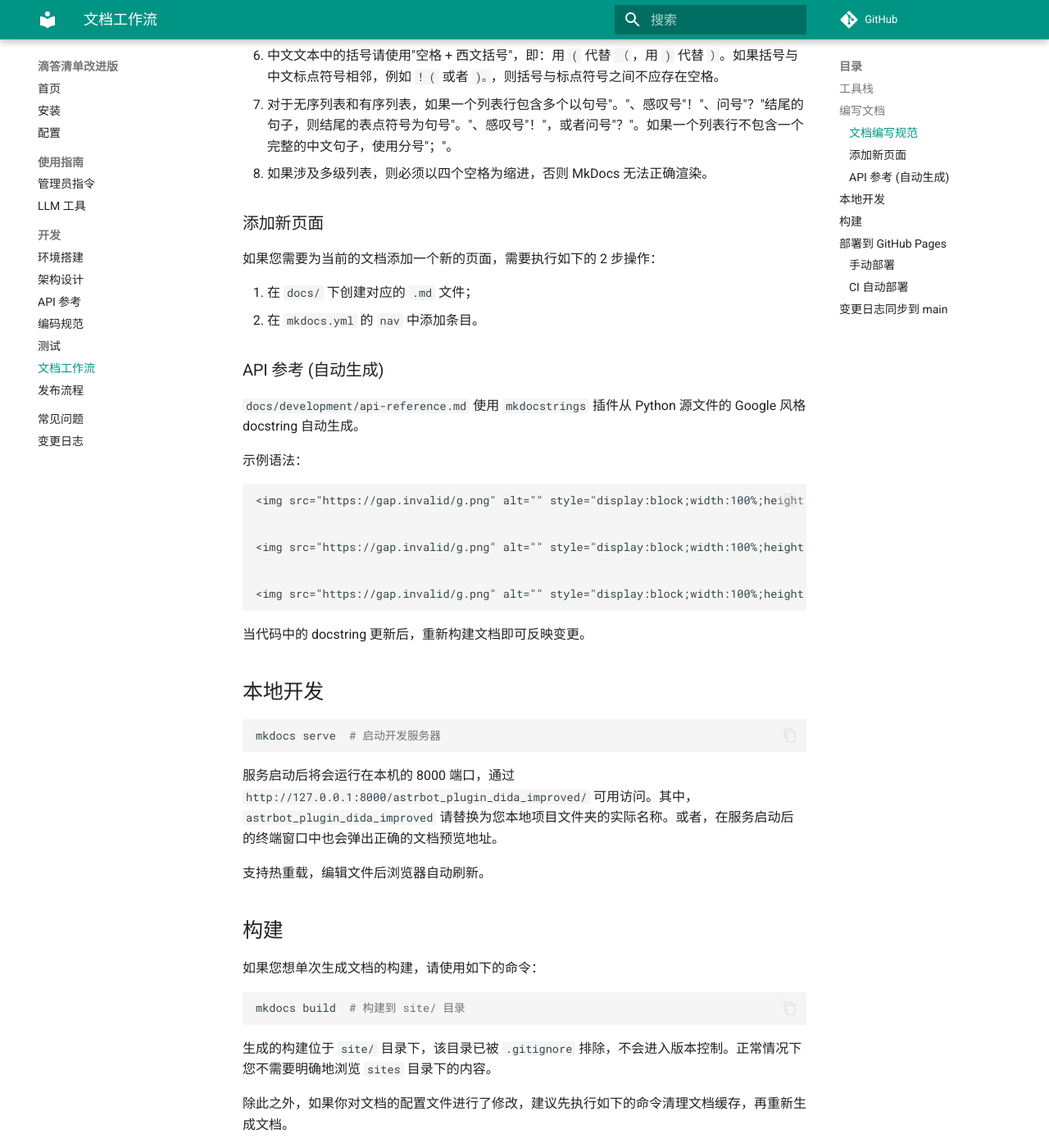
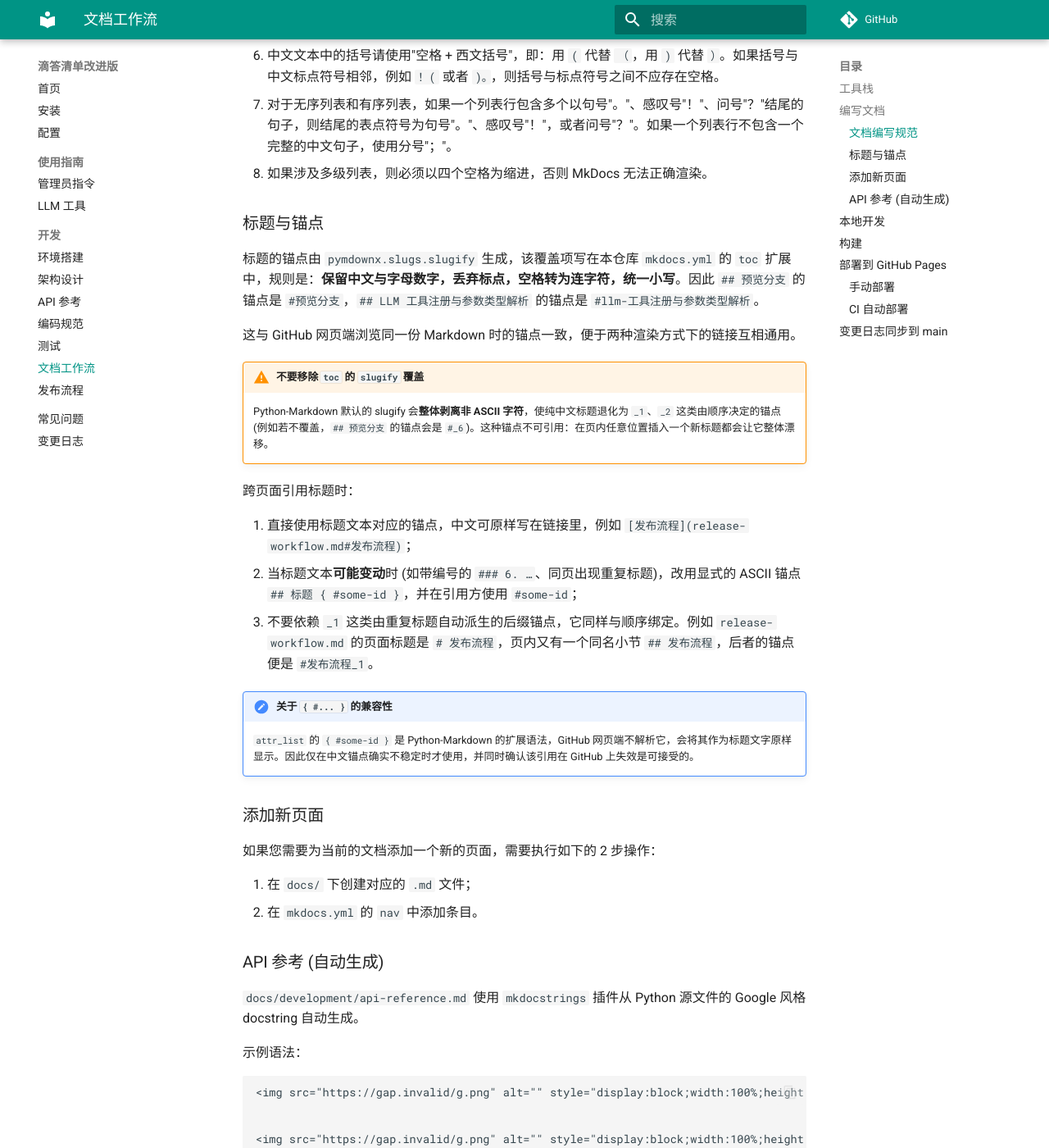
Before and after one commit to GitHubonline1396529/astrbot_plugin_dida_improved, an MkDocs documentation site: the page built from docs/development/docs-workflow.md, in a window 1280 px wide and 1400 px high, scrolled down 757 px. Shown: the whole window at 82% size. Built offline with MkDocs 1.6.1 and Material for MkDocs 9.7.7, drawn with Linux system fonts in a browser that asks for light colours; comment, search, counter and statistics services are not loaded.

Commit message:
docs(anchors): keep CJK characters in heading slugs
Co-authored-by: Copilot <223556219+Copilot@users.noreply.github.com>

```diff
--- a/docs/development/docs-workflow.md
+++ b/docs/development/docs-workflow.md
@@ -24,6 +24,24 @@
 7. 对于无序列表和有序列表，如果一个列表行包含多个以句号"。"、感叹号"！"、问号"？"结尾的句子，则结尾的表点符号为句号"。"、感叹号"！"，或者问号"？"。如果一个列表行不包含一个完整的中文句子，使用分号"；"。
 8. 如果涉及多级列表，则必须以四个空格为缩进，否则 MkDocs 无法正确渲染。
 
+
+### 标题与锚点
+
+标题的锚点由 `pymdownx.slugs.slugify` 生成，该覆盖项写在本仓库 `mkdocs.yml` 的 `toc` 扩展中，规则是：**保留中文与字母数字，丢弃标点，空格转为连字符，统一小写**。因此 `## 预览分支` 的锚点是 `#预览分支`，`## LLM 工具注册与参数类型解析` 的锚点是 `#llm-工具注册与参数类型解析`。
+
+这与 GitHub 网页端浏览同一份 Markdown 时的锚点一致，便于两种渲染方式下的链接互相通用。
+
+!!! warning "不要移除 `toc` 的 `slugify` 覆盖"
+    Python-Markdown 默认的 slugify 会**整体剥离非 ASCII 字符**，使纯中文标题退化为 `_1`、`_2` 这类由顺序决定的锚点 (例如若不覆盖，`## 预览分支` 的锚点会是 `#_6`)。这种锚点不可引用：在页内任意位置插入一个新标题都会让它整体漂移。
+
+跨页面引用标题时：
+
+1. 直接使用标题文本对应的锚点，中文可原样写在链接里，例如 `[发布流程](release-workflow.md#发布流程)`；
+2. 当标题文本**可能变动**时 (如带编号的 `### 6. …`、同页出现重复标题)，改用显式的 ASCII 锚点 `## 标题 { #some-id }`，并在引用方使用 `#some-id`；
+3. 不要依赖 `_1` 这类由重复标题自动派生的后缀锚点，它同样与顺序绑定。例如 `release-workflow.md` 的页面标题是 `# 发布流程`，页内又有一个同名小节 `## 发布流程`，后者的锚点便是 `#发布流程_1`。
+
+!!! note "关于 `{ #... }` 的兼容性"
+    `attr_list` 的 `{ #some-id }` 是 Python-Markdown 的扩展语法，GitHub 网页端不解析它，会将其作为标题文字原样显示。因此仅在中文锚点确实不稳定时才使用，并同时确认该引用在 GitHub 上失效是可接受的。
 
 ### 添加新页面
 
--- a/mkdocs.yml
+++ b/mkdocs.yml
@@ -39,6 +39,15 @@ plugins:
             show_symbol_type_toc: true
 
 markdown_extensions:
+  # The default Python-Markdown slugify strips non-ASCII characters, which
+  # would turn every Chinese-only heading into an order-dependent `_N` anchor
+  # (e.g. `## 预览分支` -> `#_6`). Use the Unicode-aware slugifier from
+  # `pymdownx.slugs` so headings keep their CJK characters, matching how the
+  # same files are rendered on GitHub.
+  - toc:
+      slugify: !!python/object/apply:pymdownx.slugs.slugify
+        kwds:
+          case: lower
   - pymdownx.highlight:
       anchor_linenums: true
   - pymdownx.superfences
```
Also changed, not shown: docs/changelog.md (+5 -0 lines).
